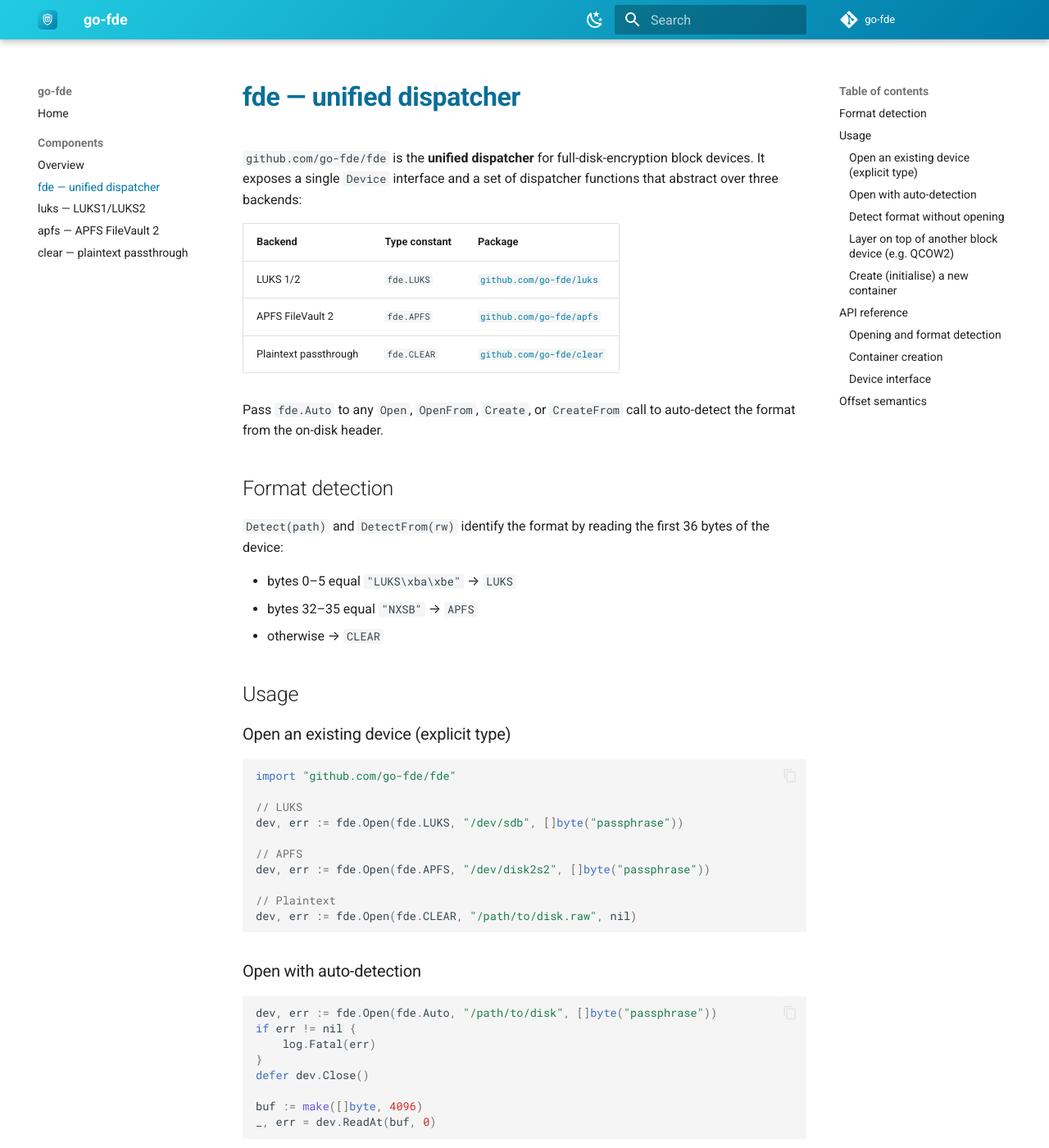
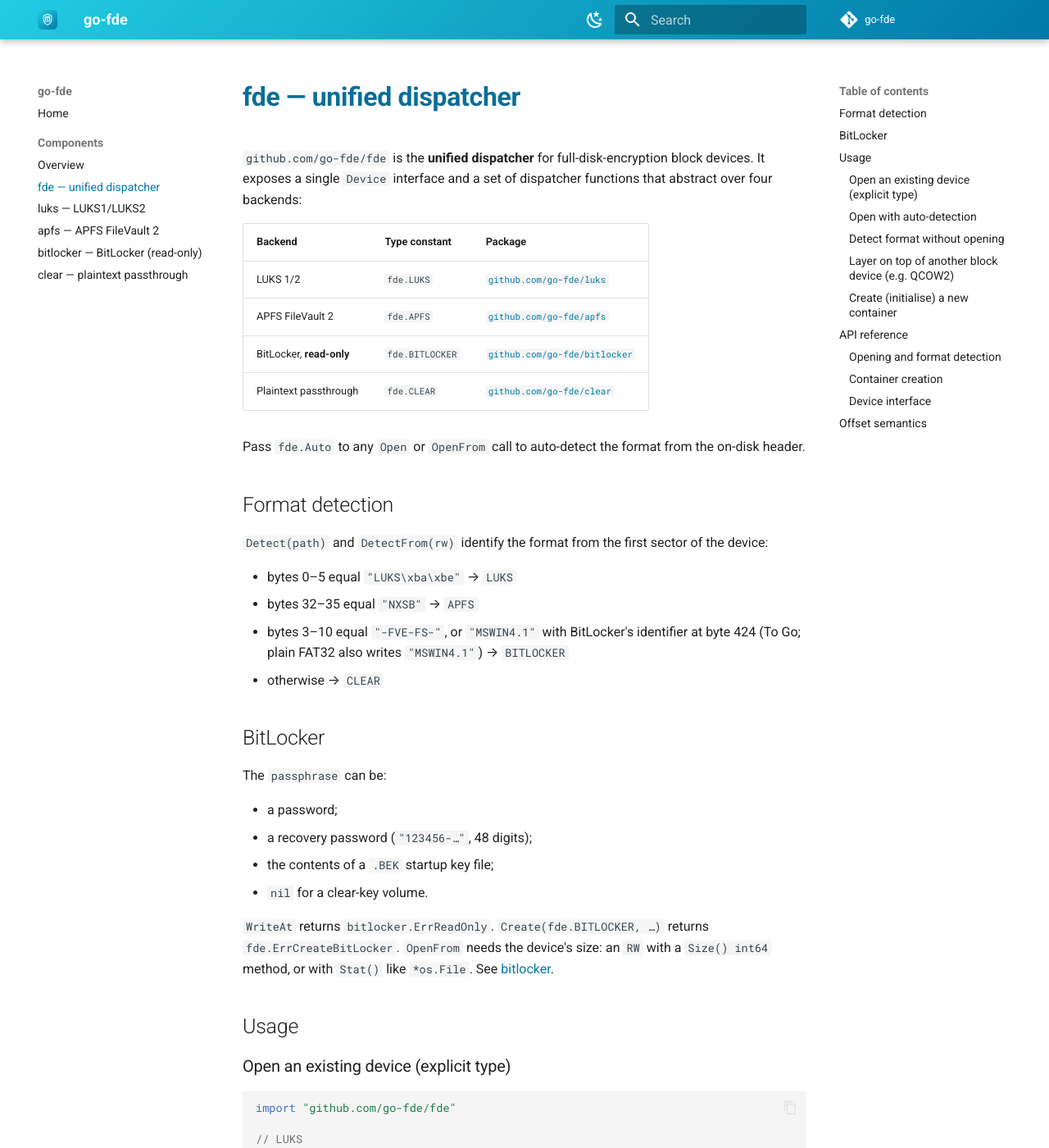
Before and after one commit to go-fde/docs, an MkDocs documentation site: the page built from docs/components/fde.md, in a window 1280 px wide and 1400 px high. Shown: the whole window at 82% size. Built offline with MkDocs 1.6.1 and Material for MkDocs 9.7.7, drawn with Linux system fonts in a browser that asks for light colours; the version menu is left out; some of the changed text lies outside the part shown.

Commit message:
bitlocker: a page for the read-only BitLocker backend (#11)
go-fde/bitlocker reads BitLocker volumes (Windows 7+, To Go) by password,
recovery password, .BEK startup key or clear key, and the dispatcher now
detects and opens them as fde.BITLOCKER. A component page says what it
reads and refuses, the key chain, the offsets, how it is checked against
cryptsetup on Windows-made volumes, and what bounds an untrusted image.
The home page, the overview and the fde page name the fourth backend and
the 512-byte detection.

Refs go-fde/fde#27

Co-authored-by: Claude Opus 5.5 <noreply@anthropic.com>

```diff
--- a/docs/components/fde.md
+++ b/docs/components/fde.md
@@ -2,25 +2,42 @@
 
 `github.com/go-fde/fde` is the **unified dispatcher** for full-disk-encryption
 block devices. It exposes a single `Device` interface and a set of dispatcher
-functions that abstract over three backends:
+functions that abstract over four backends:
 
 | Backend | Type constant | Package |
 |---------|---------------|---------|
 | LUKS 1/2 | `fde.LUKS` | [`github.com/go-fde/luks`](luks.md) |
 | APFS FileVault 2 | `fde.APFS` | [`github.com/go-fde/apfs`](apfs.md) |
+| BitLocker, **read-only** | `fde.BITLOCKER` | [`github.com/go-fde/bitlocker`](bitlocker.md) |
 | Plaintext passthrough | `fde.CLEAR` | [`github.com/go-fde/clear`](clear.md) |
 
-Pass `fde.Auto` to any `Open`, `OpenFrom`, `Create`, or `CreateFrom` call to
-auto-detect the format from the on-disk header.
+Pass `fde.Auto` to any `Open` or `OpenFrom` call to auto-detect the format
+from the on-disk header.
 
 ## Format detection
 
-`Detect(path)` and `DetectFrom(rw)` identify the format by reading the first
-36 bytes of the device:
+`Detect(path)` and `DetectFrom(rw)` identify the format from the first sector
+of the device:
 
 - bytes 0–5 equal `"LUKS\xba\xbe"` → `LUKS`
 - bytes 32–35 equal `"NXSB"` → `APFS`
+- bytes 3–10 equal `"-FVE-FS-"`, or `"MSWIN4.1"` with BitLocker's identifier
+  at byte 424 (To Go; plain FAT32 also writes `"MSWIN4.1"`) → `BITLOCKER`
 - otherwise → `CLEAR`
+
+## BitLocker
+
+The `passphrase` can be:
+
+- a password;
+- a recovery password (`"123456-…"`, 48 digits);
+- the contents of a `.BEK` startup key file;
+- `nil` for a clear-key volume.
+
+`WriteAt` returns `bitlocker.ErrReadOnly`. `Create(fde.BITLOCKER, …)` returns
+`fde.ErrCreateBitLocker`. `OpenFrom` needs the device's size: an `RW` with a
+`Size() int64` method, or with `Stat()` like `*os.File`. See
+[bitlocker](bitlocker.md).
 
 ## Usage
 
@@ -129,6 +146,8 @@ dev.WriteAt(myData, 0)
 | `OpenLUKSFrom(rw, passphrase) (Device, error)` | LUKS-on-RW shorthand |
 | `OpenAPFS(path, passphrase) (Device, error)` | APFS shorthand |
 | `OpenAPFSFrom(rw, passphrase) (Device, error)` | APFS-on-RW shorthand |
+| `OpenBitLocker(path, passphrase) (Device, error)` | BitLocker shorthand (read-only) |
+| `OpenBitLockerFrom(rw, passphrase) (Device, error)` | BitLocker-on-RW shorthand; `rw` must tell its size |
 | `OpenClear(path) (Device, error)` | Plaintext shorthand |
 | `OpenClearFrom(rw) (Device, error)` | Plaintext-on-RW shorthand |
 
@@ -158,3 +177,5 @@ LUKS and CLEAR offsets differ from APFS offsets:
   (byte 0 of the device). Block 0 is the NX superblock, block 1 is the key bag,
   payload starts at block 2.
 - **CLEAR** `ReadAt`/`WriteAt` offsets are **absolute from the file start**.
+- **BITLOCKER** `ReadAt` offsets are those of the **decrypted volume**, which
+  has the device's size: offset 0 is the volume's own boot sector.
--- a/mkdocs.yml
+++ b/mkdocs.yml
@@ -1,5 +1,5 @@
 site_name: go-fde
-site_description: Pure-Go full-disk encryption — a unified dispatcher over LUKS1/LUKS2, APFS FileVault 2, and a plaintext passthrough backend. No cgo, no root, interoperable with cryptsetup and diskutil.
+site_description: Pure-Go full-disk encryption — a unified dispatcher over LUKS1/LUKS2, APFS FileVault 2, BitLocker (read-only), and a plaintext passthrough backend. No cgo, no root, interoperable with cryptsetup and diskutil.
 site_url: https://go-fde.github.io/docs/
 repo_url: https://github.com/go-fde
 repo_name: go-fde
@@ -42,4 +42,5 @@ nav:
       - "fde — unified dispatcher": components/fde.md
       - "luks — LUKS1/LUKS2": components/luks.md
       - "apfs — APFS FileVault 2": components/apfs.md
+      - "bitlocker — BitLocker (read-only)": components/bitlocker.md
       - "clear — plaintext passthrough": components/clear.md
```
Also changed, not shown: docs/components/bitlocker.md (added, +117 -0 lines), docs/components/index.md (+4 -1 lines), docs/index.md (+11 -6 lines).
